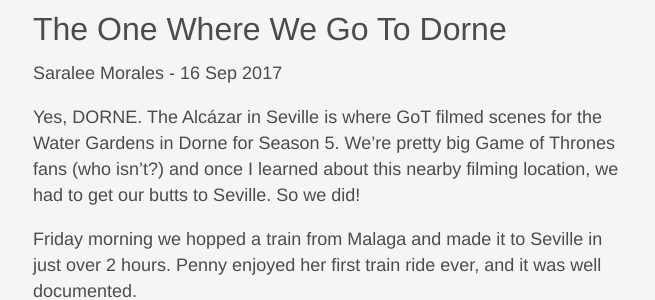
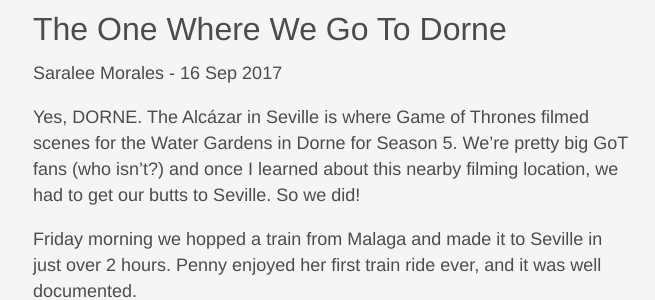
Before and after one commit to lame/five_weeks_abroad, a Jekyll site: the page built from _posts/2017-09-16-the-one-where-we-go-to-dorne.markdown, in a window 1280 px wide and 900 px high, cut to the strip 154-454 px from the top of the window. Shown: the whole strip, without its empty margins (312-967 px from the left). Built offline with Jekyll 4.4.1, drawn with Linux system fonts in a browser that asks for light colours; comment, search, counter and statistics services are not loaded.

```diff
--- a/_posts/2017-09-16-the-one-where-we-go-to-dorne.markdown
+++ b/_posts/2017-09-16-the-one-where-we-go-to-dorne.markdown
@@ -7,7 +7,7 @@ comments: true
 tags: travel spain game-of-thones dorne seville alcazar
 ---
 
-Yes, DORNE. The Alcázar in Seville is where GoT filmed scenes for the Water Gardens in Dorne for Season 5. We’re pretty big Game of Thrones fans (who isn’t?) and once I learned about this nearby filming location, we had to get our butts to Seville.
+Yes, DORNE. The Alcázar in Seville is where Game of Thrones filmed scenes for the Water Gardens in Dorne for Season 5. We’re pretty big GoT fans (who isn’t?) and once I learned about this nearby filming location, we had to get our butts to Seville.
 So we did!
 
 
```
